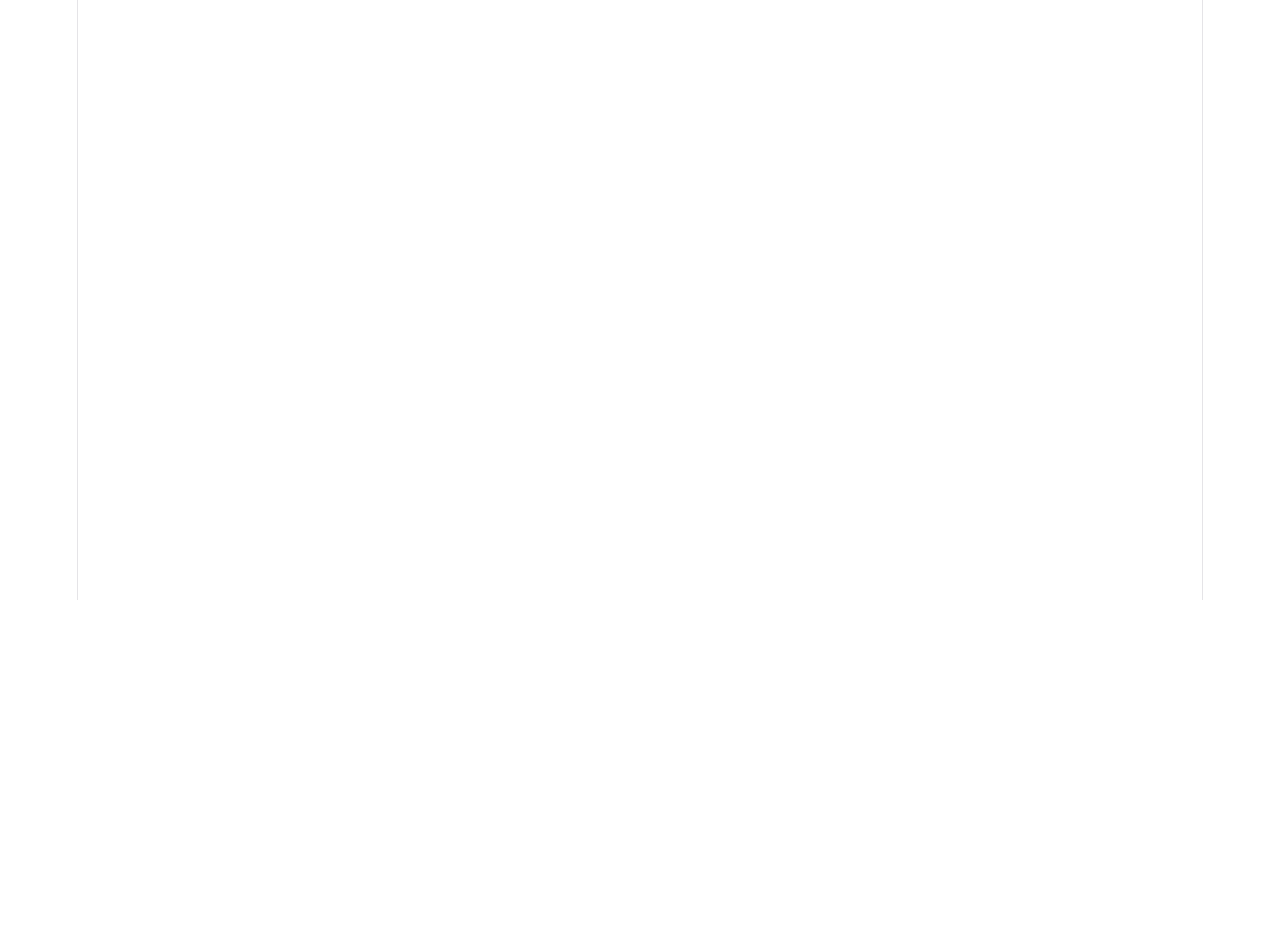
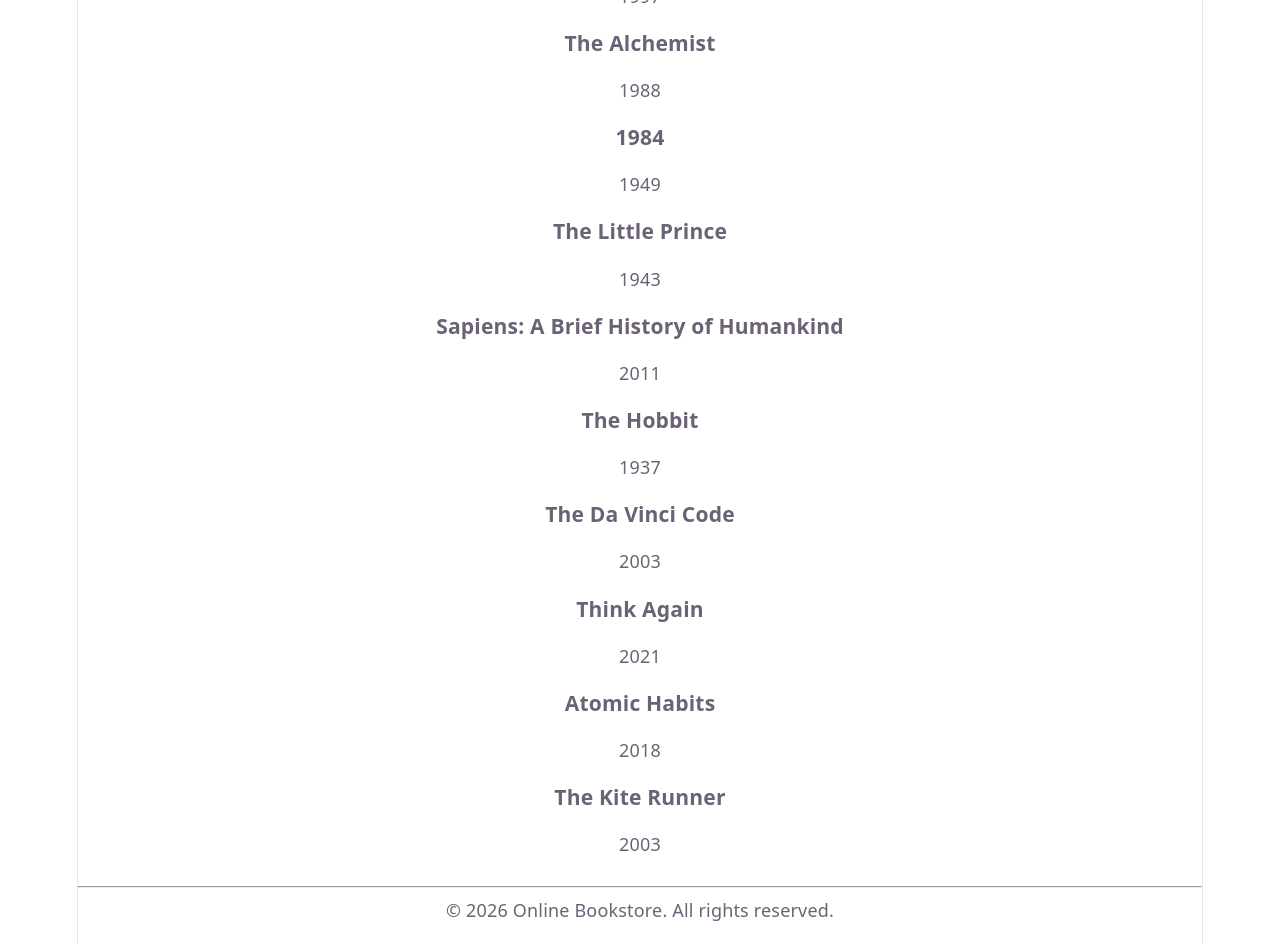
Before and after one commit to ShacharDoron123/online-bookstore, a React (Vite) app: page /catalog in a window 1280 px wide. Shown: the part 200-1144 px from the top of the page. Before the commit the page ends 800 px from the top, so only its background shows below. Built offline with nearby package versions, Linux system fonts and the light colour scheme.

Commit message:
Finished layout and catalog structure

```diff
--- a/package.json
+++ b/package.json
@@ -10,6 +10,7 @@
     "preview": "vite preview"
   },
   "dependencies": {
+    "prop-types": "^15.8.1",
     "react": "^19.2.7",
     "react-dom": "^19.2.7",
     "react-router-dom": "^7.18.1"
--- a/src/App.jsx
+++ b/src/App.jsx
@@ -1,17 +1,16 @@
-import { BrowserRouter, Routes, Route, Link } from "react-router-dom";
+import { BrowserRouter, Routes, Route } from "react-router-dom";
+import Layout from "./components/Layout";
 import Home from "./pages/Home";
 import Catalog from "./pages/Catalog";
 
 function App() {
   return (
     <BrowserRouter>
-      <nav>
-        <Link to="/">Home</Link>
-        <Link to="/catalog">Catalog</Link>
-      </nav>
       <Routes>
-        <Route path="/" element={<Home />} />
-        <Route path="/catalog" element={<Catalog />} />
+        <Route path="/" element={<Layout />}>
+          <Route index element={<Home />} />
+          <Route path="catalog" element={<Catalog />} />
+        </Route>
       </Routes>
     </BrowserRouter>
   );
--- a/src/components/Footer.jsx
+++ b/src/components/Footer.jsx
@@ -0,0 +1,12 @@
+function Footer() {
+  return (
+    <footer>
+      <hr />
+      <p>
+        &copy; {new Date().getFullYear()} Online Bookstore. All rights reserved.
+      </p>
+    </footer>
+  );
+}
+
+export default Footer;
--- a/src/components/Layout.jsx
+++ b/src/components/Layout.jsx
@@ -1,15 +1,17 @@
+import Footer from "./Footer";
 import NavBar from "./Navbar";
 
 import { Outlet } from "react-router-dom";
-function Layout(){
-    return(
-        <>
-        <NavBar/>
-        <main>
-            <Outlet/>
-        </main>
-        </>
-    );
+function Layout() {
+  return (
+    <>
+      <NavBar />
+      <main>
+        <Outlet />
+      </main>
+      <Footer />
+    </>
+  );
 }
 
-export default Layout
+export default Layout;
--- a/src/data/books.js
+++ b/src/data/books.js
@@ -1 +1,52 @@
-export const books = [{name:"h", date:"",img:"" }];
+export const books = [
+  {
+    name: "Harry Potter and the Sorcerer's Stone",
+    date: "1997",
+    img: "/books/harry-potter.jpg",
+  },
+  {
+    name: "The Alchemist",
+    date: "1988",
+    img: "/books/the-alchemist.jpg",
+  },
+  {
+    name: "1984",
+    date: "1949",
+    img: "/books/1984.jpg",
+  },
+  {
+    name: "The Little Prince",
+    date: "1943",
+    img: "/books/little-prince.jpg",
+  },
+  {
+    name: "Sapiens: A Brief History of Humankind",
+    date: "2011",
+    img: "/books/sapiens.jpg",
+  },
+  {
+    name: "The Hobbit",
+    date: "1937",
+    img: "/books/the-hobbit.jpg",
+  },
+  {
+    name: "The Da Vinci Code",
+    date: "2003",
+    img: "/books/da-vinci.jpg",
+  },
+  {
+    name: "Think Again",
+    date: "2021",
+    img: "/books/think-again.jpg",
+  },
+  {
+    name: "Atomic Habits",
+    date: "2018",
+    img: "/books/atomic-habits.jpg",
+  },
+  {
+    name: "The Kite Runner",
+    date: "2003",
+    img: "/books/kite-runner.jpg",
+  },
+];
--- a/src/index.css
+++ b/src/index.css
@@ -109,3 +109,8 @@ code {
   padding: 4px 8px;
   background: var(--code-bg);
 }
+
+footer {
+  padding: 20px 0;
+  margin-top: auto;
+}
--- a/src/pages/Catalog.jsx
+++ b/src/pages/Catalog.jsx
@@ -1,17 +1,22 @@
 import Card from "../components/Card";
 import { books } from "../data/books";
-function Catalog(){
-
-
-    return(
+function Catalog() {
+  return (
     <>
       <h2>Catalog:</h2>
       <p>here is all the books in our store</p>
       <div>
-            {books.map(book => (<Card name={book.name} date={book.date} img={book.img}/>))}
+        {books.map((book) => (
+          <Card
+            key={book.name}
+            name={book.name}
+            date={book.date}
+            img={book.img}
+          />
+        ))}
       </div>
     </>
   );
 }
 
-export default Catalog
+export default Catalog;
--- a/src/pages/Home.jsx
+++ b/src/pages/Home.jsx
@@ -1,4 +1,3 @@
-
 function Home() {
   return (
     <>
```
Also changed, not shown: src/App.css (deleted, +0 -184 lines), src/components/Card.jsx (+15 -8 lines), 1 other file (tests, documents, lock files or other folders). Lines whose indentation alone changed are shown as unchanged.
